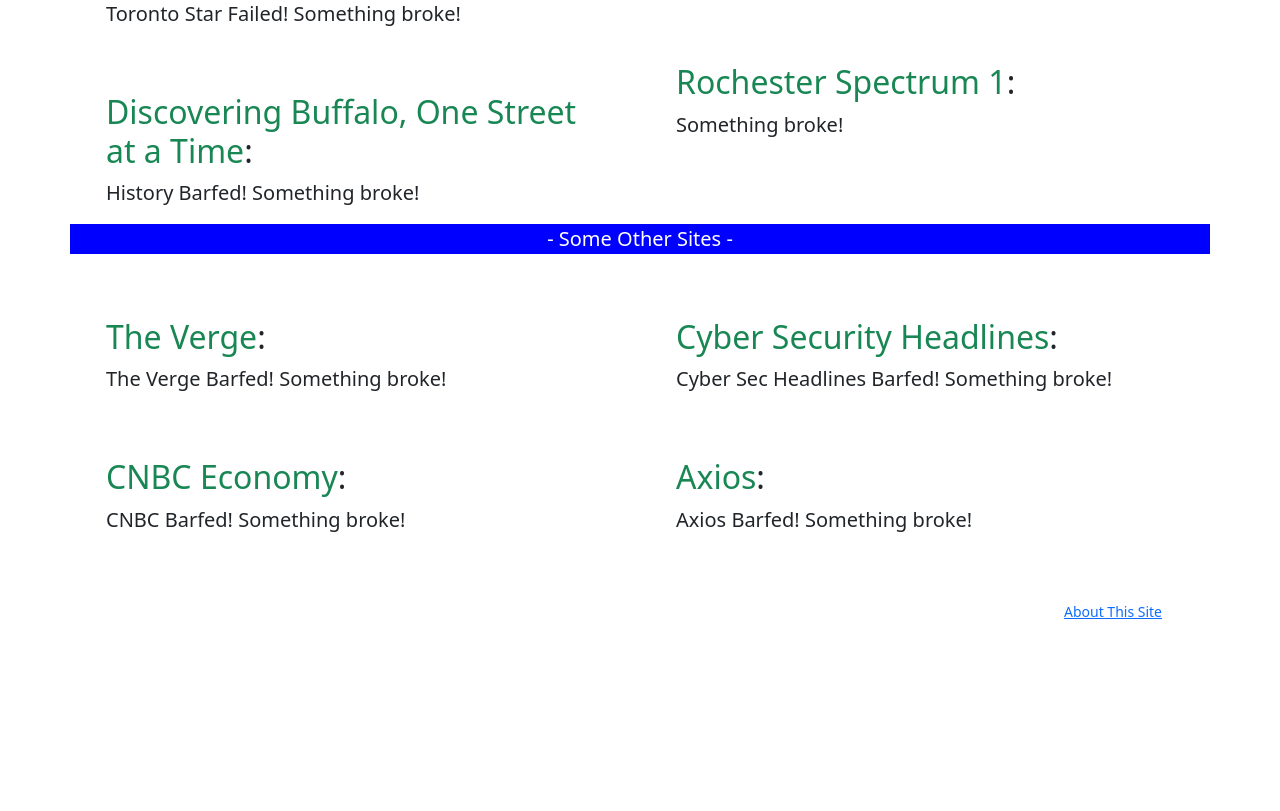
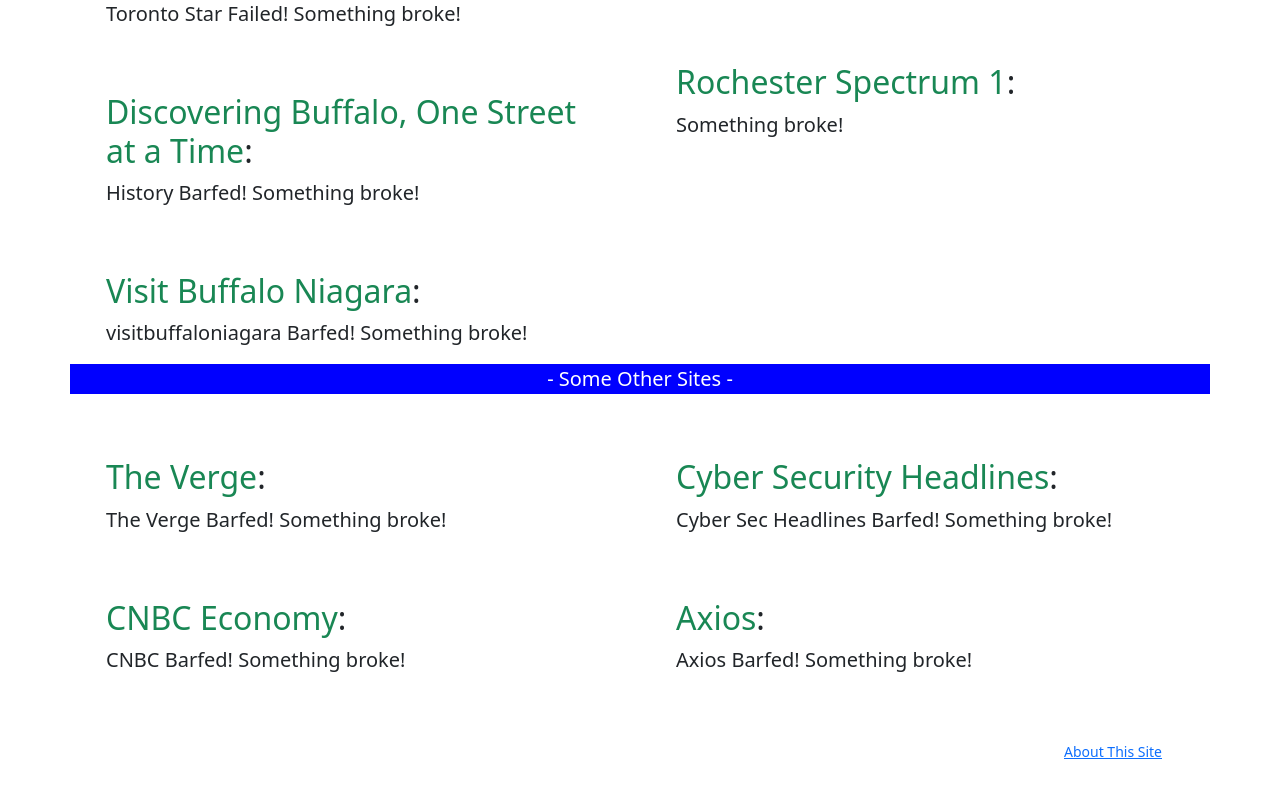
Before and after one commit to Blake-/wny-news, a Django app: template news/templates/index.html in a window 1280 px wide. Shown: the part 1441-2252 px from the top of the page. Before the commit the page ends 2060 px from the top, so only its background shows below. Run offline with Django 3.2, Linux system fonts and the light colour scheme; the template is opened without the code that fills it, so the values that code supplies are empty; parts of the project's set-up code (start-up, migrations or seed data) failed here and were passed over; some libraries are stand-ins or nearby versions.

Commit message:
Headlines update: Wed Feb 26 19:37:00 2025

```diff
--- a/news/templates/index.html
+++ b/news/templates/index.html
@@ -181,6 +181,23 @@
         {% endif %}
     </div>
     <!-- History -->
+
+    <!-- visitbuffaloniagara -->
+    <div class="container d-block pt-5">
+      <h2><a href="https://www.visitbuffaloniagara.com/" target="_blank" class="text-decoration-none text-success">Visit Buffalo Niagara</a>: </h2>
+        {% if visitbuffaloniagara_news %}
+            {% for value in visitbuffaloniagara_news %}
+                <div class="d-flex">
+                 <h5 class="card-title">
+                  <li><a href="{{ value.url }}" target="_blank" class="text-decoration-none text-dark">{{ value.title }}</a>
+                 </h5>
+                </div>
+            {% endfor %}
+        {% else %}
+            <p class="lead">visitbuffaloniagara Barfed! Something broke!</p>
+        {% endif %}
+    </div>
+    <!-- visitbuffaloniagara -->
 
       <!---------- Left Column Ends Here ---------->
 
```
Also changed, not shown: news/views.py (+14 -2 lines).
